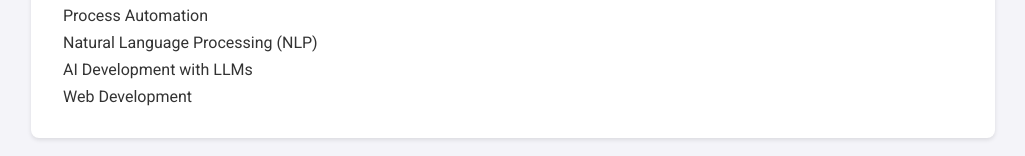
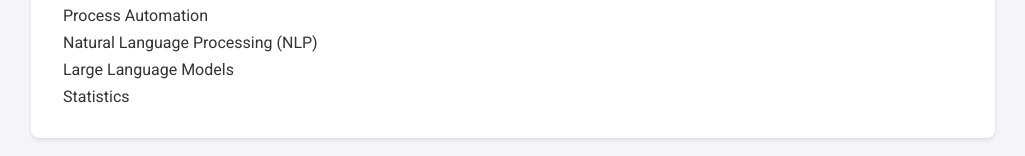
Before and after one commit to burakemretetik/portfolio, a plain HTML site: page index.html in a window 1280 px wide. Shown: the part 963-1119 px from the top of the page, without its empty margins (127-1152 px from the left). Drawn offline with Linux system fonts and the light colour scheme.

Commit message:
edit-content

```diff
--- a/index.html
+++ b/index.html
@@ -99,8 +99,8 @@
             <li>Data Analysis & Visualization (Python)</li>
             <li>Process Automation</li>
             <li>Natural Language Processing (NLP)</li>
-            <li>AI Development with LLMs</li>
-            <li>Web Development</li>
+            <li>Large Language Models</li>
+            <li>Statistics</li>
         </ul>
     </section>
 
```
